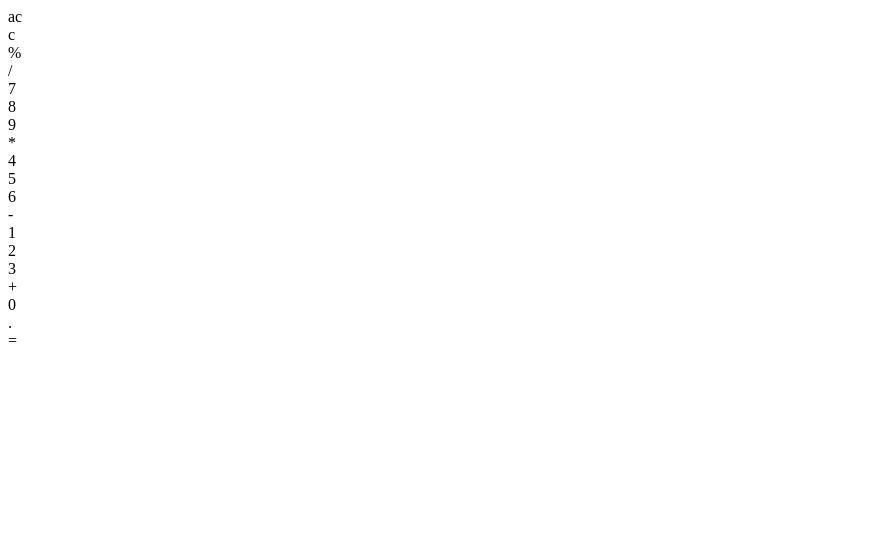
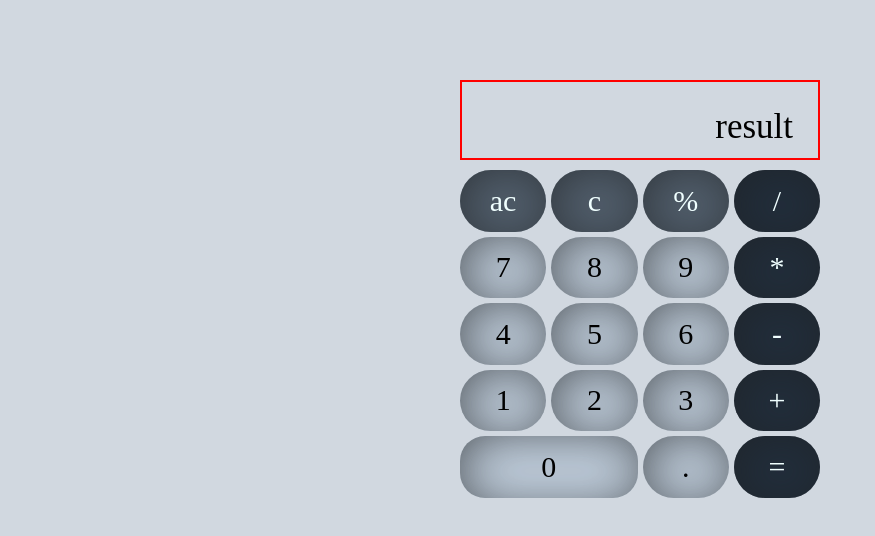
Before and after one commit to maryamtn78/calculator, a plain HTML site: page index.html in a window 1280 px wide. Shown: the whole page, without its empty margins (0-875 px from the left). Drawn offline with Linux system fonts and the light colour scheme.

Commit message:
css codes are created

```diff
--- a/index.html
+++ b/index.html
@@ -9,7 +9,7 @@
 </head>
 <body>
 <div class="calculator">
-    <div class="display"></div>
+    <div class="display">result</div>
     <div class="buttons">
         <div class="btn  allclear">ac</div>
         <div class="btn  clear">c</div>
--- a/style.css
+++ b/style.css
@@ -0,0 +1,56 @@
+*{
+    margin: 0;
+    padding: 0;
+    box-sizing: border-box;
+    background-color: #d1d8e0;
+}
+
+.calculator{
+
+    width: 360px;
+    height: 450px;
+    margin: 80px auto;
+    display: flex;
+    flex-direction:column;
+
+}
+.display{
+    border: 2px solid red;
+    height: 80px;
+    text-align: right;
+    padding:25px;
+    font-size: 35px;
+}
+.buttons{
+    margin-top: 10px;
+    height: 370px;
+    display: grid;
+    grid-template-columns: repeat(4 , 1fr);
+    grid-template-rows: repeat ( 5 , 1fr);
+    grid-gap:5px;
+}
+.btn {
+    background-color: #c8d6e5;
+    border-radius:40px;
+    display: flex;
+    justify-content: center;
+    align-items: center;
+    font-size: 30px;
+     box-shado 4px 4px 54px -7px rgba(31,33,35,0.75) inset;
+-webkit-box-shadow: 4px 4px 54px -7px rgba(31,33,35,0.75) inset;
+-moz-box-shadow: 4px 4px 54pw:x -7px rgba(31,33,35,0.75) inset;
+
+}
+.zero{
+    grid-column-start: 1;
+    grid-column-end: 3;
+    border-radius: 25px;
+}
+.allclear , .clear , .percent {
+    background-color:#576574;
+    color: azure;
+}
+.devide , .power , .minus , .plus , .equal{
+    background-color: #222f3e;
+    color: azure;
+}
```
